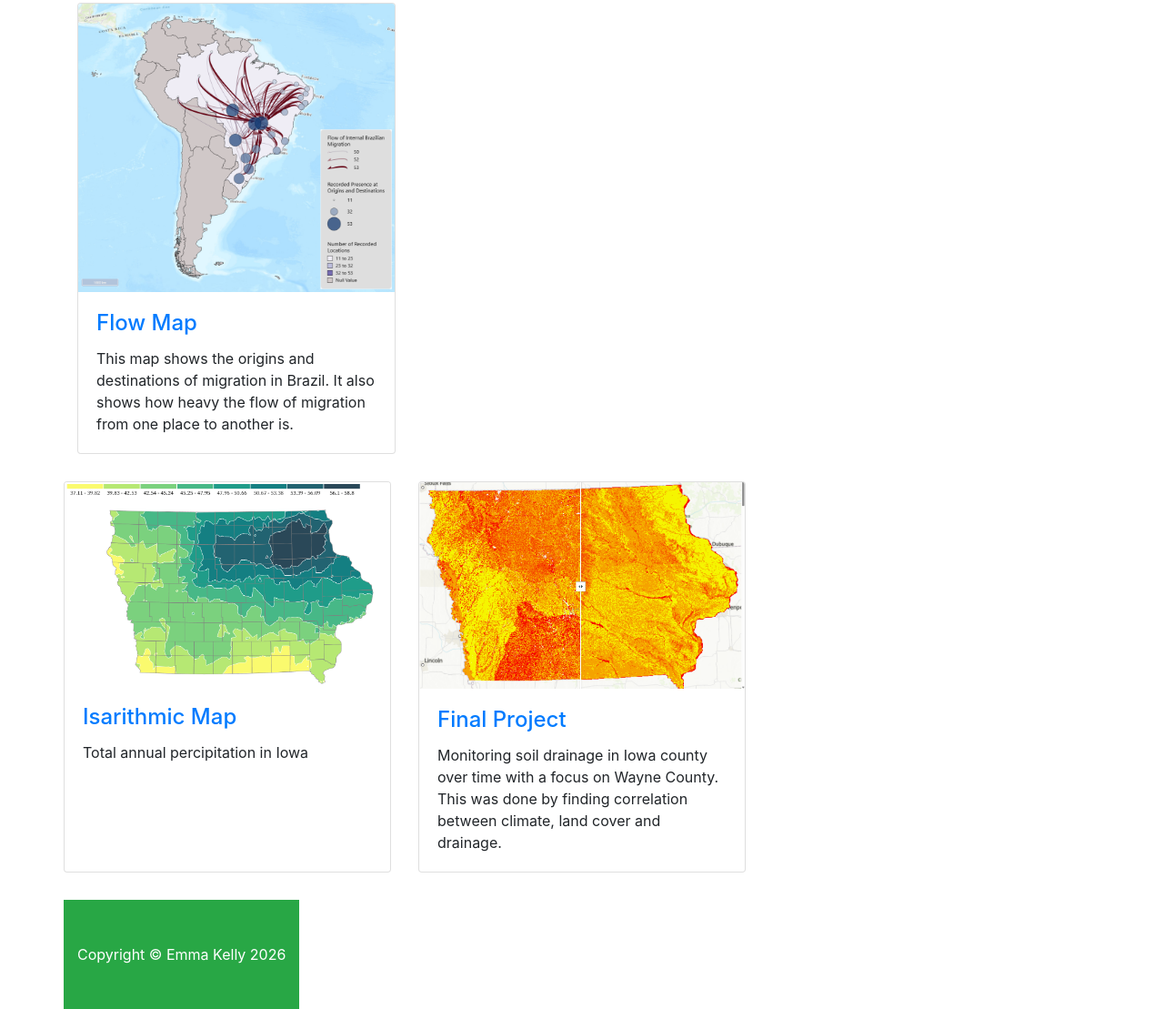
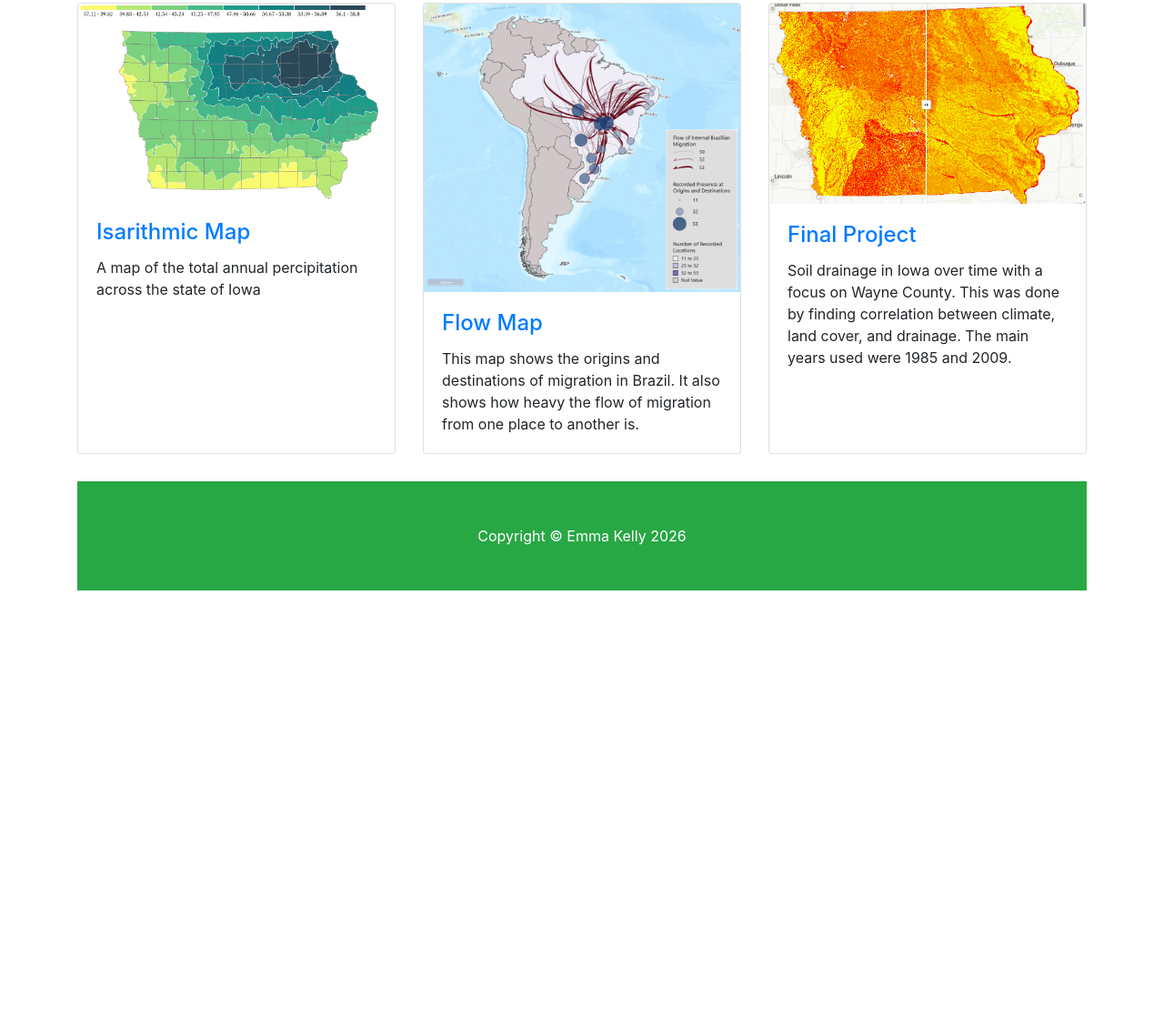
Before and after one commit to geog3540/etkelly, a website: page index.html in a window 1280 px wide. Shown: the part 857-1966 px from the top of the page at 91% size. After the commit the page ends 1506 px from the top, so only its background shows below. Drawn offline with Linux system fonts and the light colour scheme.

Commit message:
Update index.html

```diff
--- a/index.html
+++ b/index.html
@@ -93,24 +93,23 @@
         </div>
         <div class="col-lg-4 col-sm-6 portfolio-item">
           <div class="card h-100">
+            <a href="#"><img class="card-img-top" src="images/Isarithmic.png" alt=""></a>
+            <div class="card-body">
+              <h4 class="card-title">
+                <a href="https://observablehq.com/@caglarkoylu/isarithmic-mapping-geog-3540" target="_blank" >Isarithmic Map</a>
+              </h4>
+              <p class="card-text">A map of the total annual percipitation across the state of Iowa</p>
+            </div>
+          </div>
+        </div>
+        <div class="col-lg-4 col-sm-6 portfolio-item">
+          <div class="card h-100">
             <a href="#"><img class="card-img-top" src="images/FlowMap.png" alt=""></a>
             <div class="card-body">
               <h4 class="card-title">
                 <a href="flowmap.html" target="blank">Flow Map</a>
               </h4>
               <p class="card-text">This map shows the origins and destinations of migration in Brazil. It also shows how heavy the flow of migration from one place to another is.</p>
-            </div>
-          </div>
-        </div>
-      <div class="row">
-        <div class="col-lg-4 col-sm-6 portfolio-item">
-          <div class="card h-100">
-            <a href="#"><img class="card-img-top" src="images/Isarithmic.png" alt=""></a>
-            <div class="card-body">
-              <h4 class="card-title">
-                <a href="https://observablehq.com/@caglarkoylu/isarithmic-mapping-geog-3540" target="_blank" >Isarithmic Map</a>
-              </h4>
-              <p class="card-text">Total annual percipitation in Iowa</p>
             </div>
           </div>
         </div>
@@ -121,7 +120,7 @@
               <h4 class="card-title">
                 <a href="https://arcg.is/0GH11b0">Final Project</a>
               </h4>
-              <p class="card-text">Monitoring soil drainage in Iowa county over time with a focus on Wayne County. This was done by finding correlation between climate, land cover and drainage.</p>
+              <p class="card-text"> Soil drainage in Iowa over time with a focus on Wayne County. This was done by finding correlation between climate, land cover, and drainage. The main years used were 1985 and 2009.</p>
             </div>
           </div>
         </div>
```
